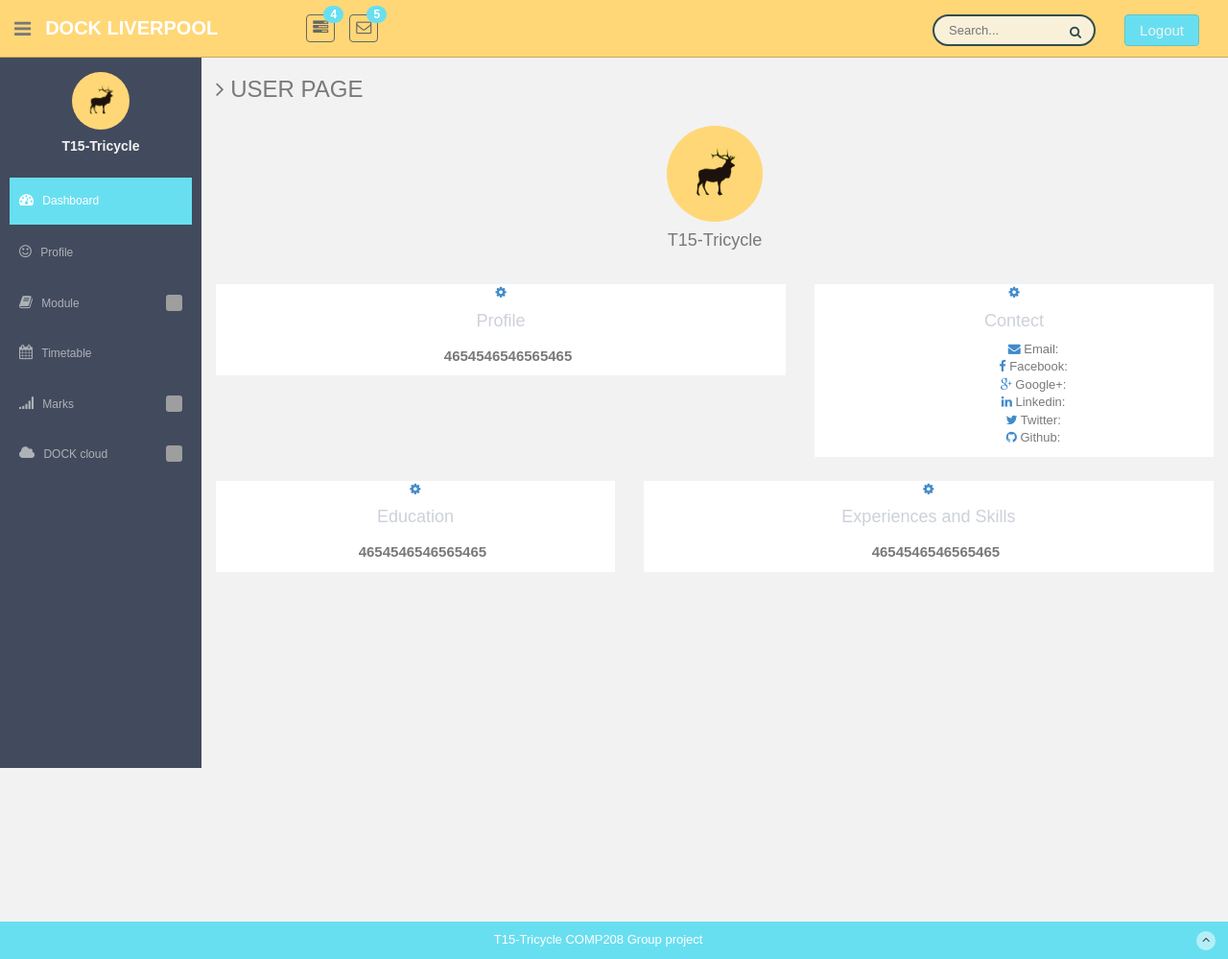
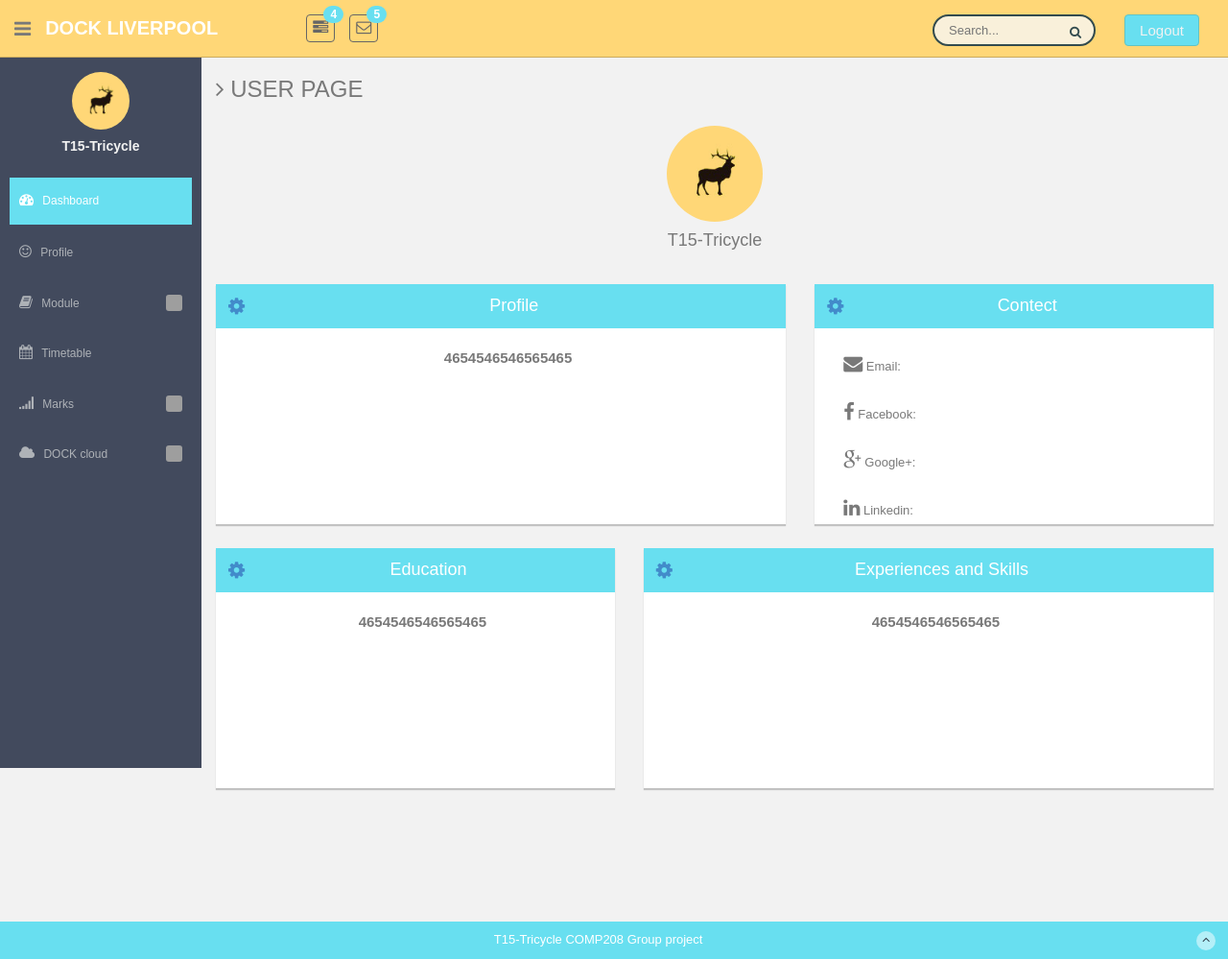
Before and after one commit to JasonJinn/-LiverpoolDock, a PHP site: page /profile.html in a window 1280 px wide. Shown: the whole page at 96% size. Run offline with PHP 8.4, Linux system fonts and the light colour scheme; grey boxes are pictures that could not be loaded.

Commit message:
Upload Style.css

```diff
--- a/View/assets/css/style.css
+++ b/View/assets/css/style.css
@@ -983,9 +983,8 @@ PANELS CONFIGURATIONS
 	height: 350px;
 	box-shadow: 0 2px 1px rgba(0, 0, 0, 0.2);
 }
-
-.prifliepn {
-	height: 300px;
+.profilepn {
+	height: 250px;
 	box-shadow: 0 2px 1px rgba(0, 0, 0, 0.2);
 }
 
@@ -1104,6 +1103,32 @@ PANELS CONFIGURATIONS
 	margin-bottom: 15px;
 	color: #c6c6c6;
 }
+.white-panel .blue-header {
+	background-color:#68dff0;
+	padding: 3px;
+	margin-bottom: 15px;
+	color: white;
+}
+.white-panel .blue-header a{
+	float:left;
+	margin-top:10px;
+	margin-left:10px;
+	font-size:20px;
+}
+.white-panel .social-icons {
+
+margin-left:5px;
+ text-align: left;
+ line-height:50px;
+
+}
+
+.white-panel .social-icons a{
+font-size:20px;
+color:#797979;
+}
+
+
 .white-panel .small {
 	font-size: 10px;
 	color: #ccd1d9;
@@ -1933,6 +1958,7 @@ label {
 }
 
 
+
 /*LOGIN CONFIGURATION PAGE*/
 .form-login {
 	max-width: 330px;
@@ -2294,3 +2320,19 @@ form {
   font-family: FontAwesome;
   color: #324b4e;
 }
+
+#modulefeedbacktext{
+	height:100px;
+	width:75%;
+}
+
+.applicationstars{
+display:inline;
+width:15px;
+}
+
+.classesdescription{
+padding-top:10px;
+font-size:20px;
+color:#6797979;
+}
```
